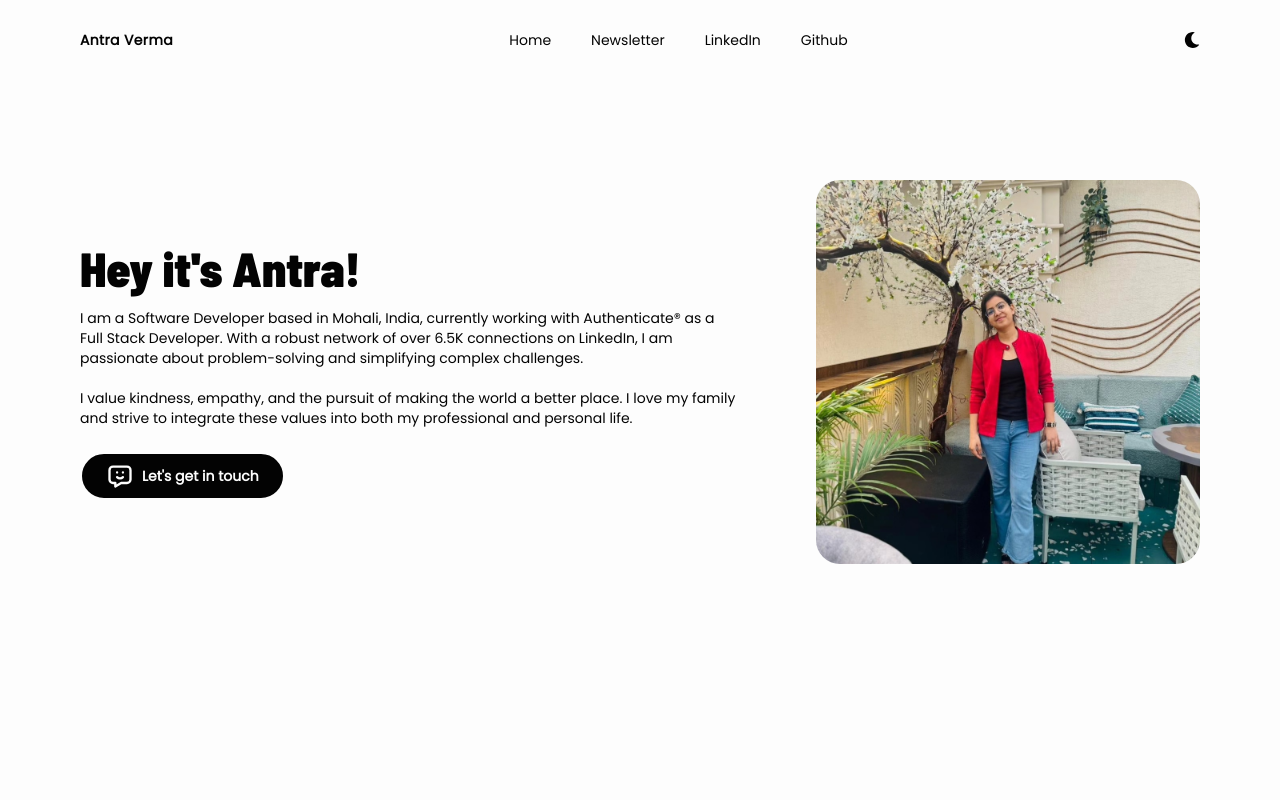
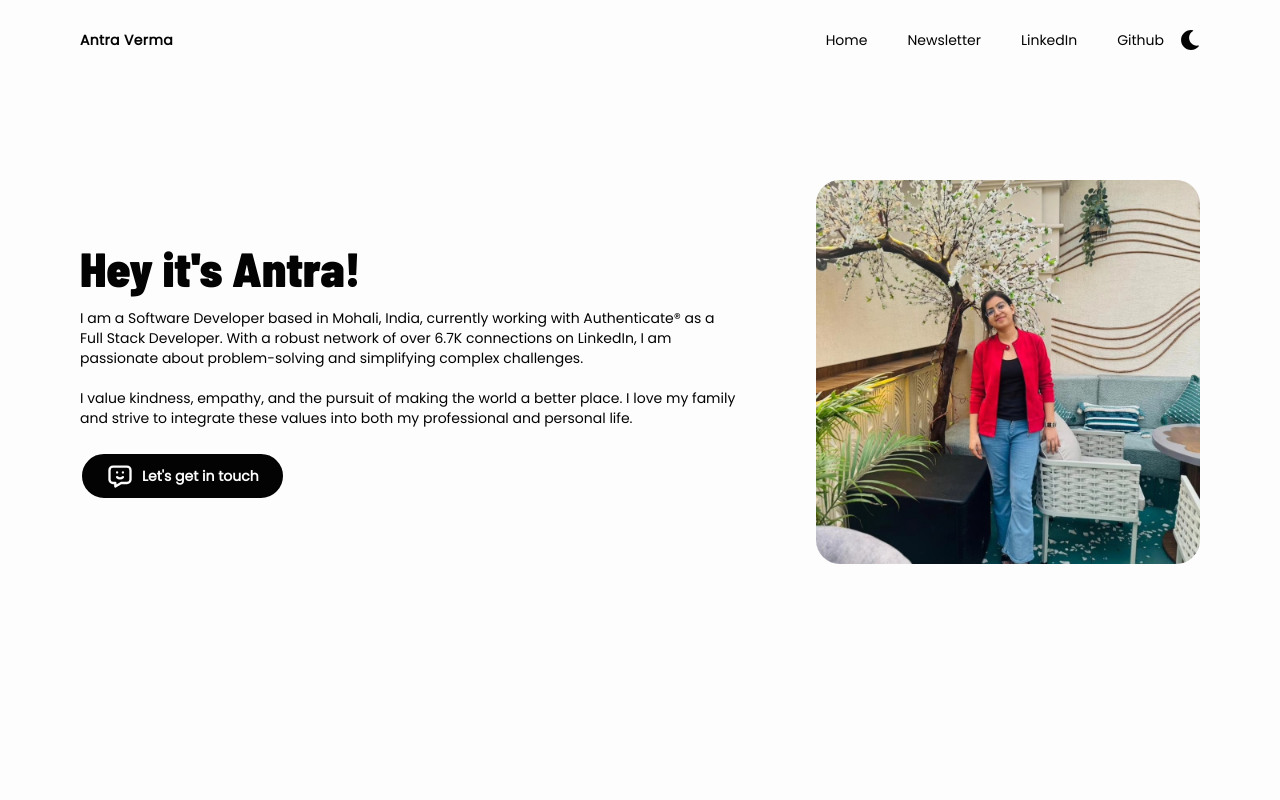
Before and after one commit to mis-coder/antraverma.com, a Next.js app: page / in a window 1280 px wide. Shown: the top 800 px of the page. Built offline with nearby package versions, Linux system fonts and the light colour scheme.

Commit message:
add dark mode toggle

```diff
--- a/app/components/Header.tsx
+++ b/app/components/Header.tsx
@@ -11,9 +11,11 @@ const Header = () => {
       >
         Antra Verma
       </a>
-      <Navbar />
-      <MobileNavbar />
-      <ToggleTheme turnDarkOn={true} />
+      <div className="flex items-center gap-4">
+        <Navbar />
+        <MobileNavbar />
+        <ToggleTheme />
+      </div>
     </header>
   );
 };
--- a/app/components/UI/ToggleTheme.tsx
+++ b/app/components/UI/ToggleTheme.tsx
@@ -1,12 +1,37 @@
-import React from "react";
+"use client";
+import { useLayoutEffect, useState } from "react";
 import { FaMoon, FaSun } from "react-icons/fa";
 
-interface ToggleThemeProps {
-  turnDarkOn: boolean;
-}
+const ToggleTheme = () => {
+  const [isDarkTheme, setIsDarkTheme] = useState(false);
 
-const ToggleTheme: React.FC<ToggleThemeProps> = ({ turnDarkOn }) => {
-  return <button>{turnDarkOn ? <FaMoon /> : <FaSun />}</button>;
+  useLayoutEffect(() => {
+    const isDarkTheme = window?.matchMedia(
+      "(prefers-color-scheme: dark)"
+    ).matches;
+    if (isDarkTheme) {
+      setIsDarkTheme(true);
+      document.documentElement.classList.add("dark");
+    } else {
+      setIsDarkTheme(false);
+      document.documentElement.classList.remove("dark");
+    }
+  }, []);
+
+  const toggleTheme = () => {
+    setIsDarkTheme((prev) => !prev);
+    document.documentElement.classList.toggle("dark");
+  };
+
+  return (
+    <button onClick={toggleTheme}>
+      {isDarkTheme ? (
+        <FaSun className="animate-grow cursor-pointer" size="20px" />
+      ) : (
+        <FaMoon className="animate-grow cursor-pointer" size="20px" />
+      )}
+    </button>
+  );
 };
 
 export default ToggleTheme;
--- a/app/globals.css
+++ b/app/globals.css
@@ -7,13 +7,6 @@
 --primary-white: #fdfdfd;
 --header-height: 5rem;
 }
-
-html {
-  background-color: var(--primary-black);
-  color: var(--primary-white);
-}
-
-
 
 @layer base{
   @font-face {
--- a/app/layout.tsx
+++ b/app/layout.tsx
@@ -19,15 +19,13 @@ export default function RootLayout({
   return (
     <html lang="en">
       <body
-        className={`${poppins.className} bg-primary-white text-primary-black dark:bg-primary-black dark:text-primary-white`}
+        className={`${poppins.className} bg-primary-white text-primary-black dark:bg-primary-black dark:text-primary-white max-w-screen-xl mx-auto px-6 md:px-20`}
       >
-        <div className=" max-w-screen-xl mx-auto px-6 md:px-20">
-          <Header />
-          <main className="flex min-h-screen flex-col items-center justify-between">
-            {children}
-          </main>
-          <Footer />
-        </div>
+        <Header />
+        <main className="flex min-h-screen flex-col items-center justify-between">
+          {children}
+        </main>
+        <Footer />
       </body>
     </html>
   );
--- a/app/page.tsx
+++ b/app/page.tsx
@@ -14,7 +14,7 @@ export default function HomePage() {
           <p className="mt-4 text-sm md:text-md">
             I am a Software Developer based in Mohali, India, currently working
             with Authenticate® as a Full Stack Developer. With a robust network
-            of over 6.5K connections on LinkedIn, I am passionate about
+            of over 6.7K connections on LinkedIn, I am passionate about
             problem-solving and simplifying complex challenges.
             <br />
             <br /> I value kindness, empathy, and the pursuit of making the
--- a/tailwind.config.ts
+++ b/tailwind.config.ts
@@ -11,6 +11,7 @@ const config: Config = {
       pattern: /animate-underline-\d/,
     },
   ],
+  darkMode: "class",
   theme: {
     extend: {
       backgroundImage: {
```
